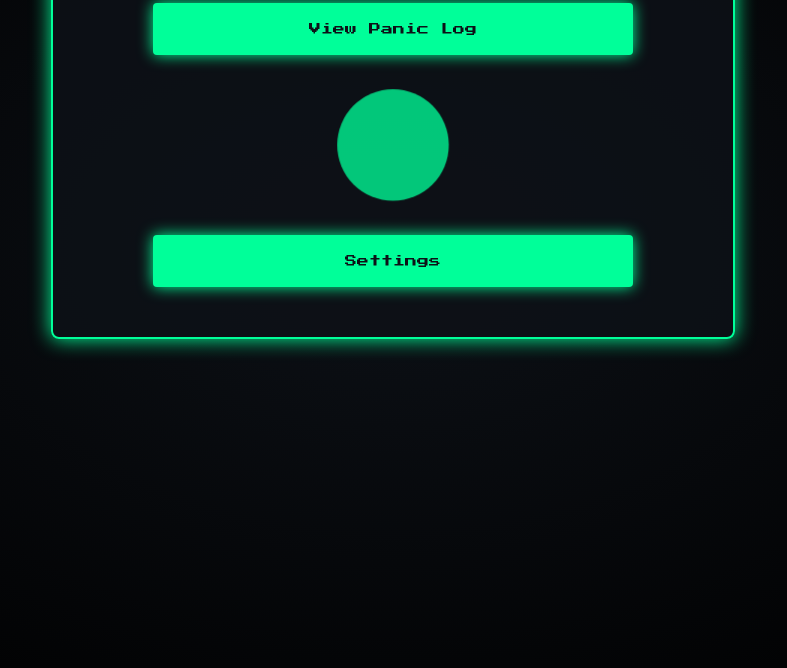
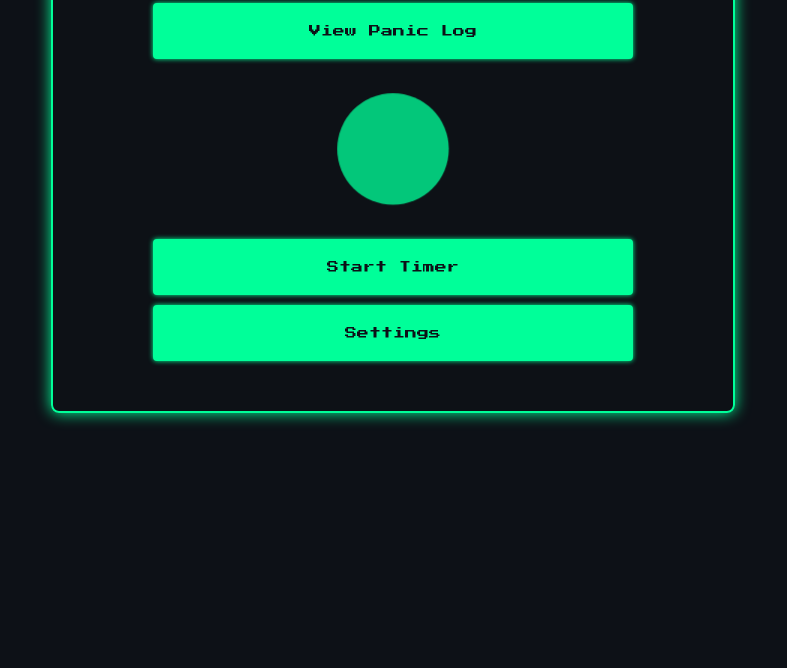
Before and after one commit to Suemin0826/callanemotionalsupport, a plain HTML site: page index.html in a window 1280 px wide. Shown: the part 172-840 px from the top of the page, without its empty margins (247-1034 px from the left). Drawn offline with Linux system fonts and the light colour scheme.

Commit message:
Update index.html

```diff
--- a/index.html
+++ b/index.html
@@ -10,7 +10,6 @@
         margin: 0;
         padding: 0;
         background-color: #0d1117;
-        background-image: radial-gradient(#0d1117, #000000);
         color: #00ff99;
         font-family: 'Press Start 2P', cursive;
         text-align: center;
@@ -33,30 +32,30 @@
         font-family: 'Press Start 2P', cursive;
         background-color: #00ff99;
         color: #0d1117;
-        border: none;
+        border: 2px solid #00ff99;  /* Pixel-style border */
         padding: 20px;
         margin: 10px auto;
         display: block;
         font-size: 12px;
         cursor: pointer;
         border-radius: 4px;
-        box-shadow: 0 0 15px #00ff99;
+        box-shadow: 0 0 5px #00ff99;
         transition: transform 0.2s ease, box-shadow 0.2s ease;
         width: 80%;
       }
 
       button:hover {
         transform: scale(1.1);
-        box-shadow: 0 0 25px #00ff99;
+        box-shadow: 0 0 10px #00ff99;
       }
 
       #hud {
         padding: 40px;
-        border: 2px solid #00ff99;
+        border: 2px solid #00ff99; /* Pixel-style border */
         border-radius: 8px;
         max-width: 600px;
         margin: 40px auto;
-        box-shadow: 0 0 20px #00ff99;
+        box-shadow: 0 0 15px #00ff99;
         background-color: rgba(13, 17, 23, 0.85);
         position: relative;
       }
@@ -138,6 +137,7 @@
         <button onclick="goToPage('log-page')">View Panic Log</button>
         <div class="breathing-circle"></div>
         <p id="panic-message"></p>
+        <button onclick="startTimer()">Start Timer</button>
         <button onclick="goToPage('settings-page')">Settings</button>
       </div>
 
@@ -164,7 +164,7 @@
     <script>
       let panicCount = parseInt(localStorage.getItem('panicCount')) || 0;
       let panicLog = JSON.parse(localStorage.getItem('panicLog')) || [];
-      const audios = document.querySelectorAll('audio');
+      let timerInterval;
 
       function goToPage(page) {
         const pages = document.querySelectorAll('.page');
@@ -198,11 +198,18 @@
         updateLogDisplay();
       }
 
-      function playAudio(audioId) {
-        audios.forEach(a => a.pause());
-        const audio = document.getElementById(audioId);
-        audio.currentTime = 0;
-        audio.play();
+      function startTimer() {
+        let timer = 60; // Set timer duration to 60 seconds for example
+        const timerDisplay = document.getElementById('panic-message');
+        timerInterval = setInterval(function() {
+          timer--;
+          if (timer <= 0) {
+            clearInterval(timerInterval);
+            timerDisplay.textContent = "Time's up!";
+          } else {
+            timerDisplay.textContent = `Time left: ${timer}s`;
+          }
+        }, 1000);
       }
 
       function randomMessage() {
```
